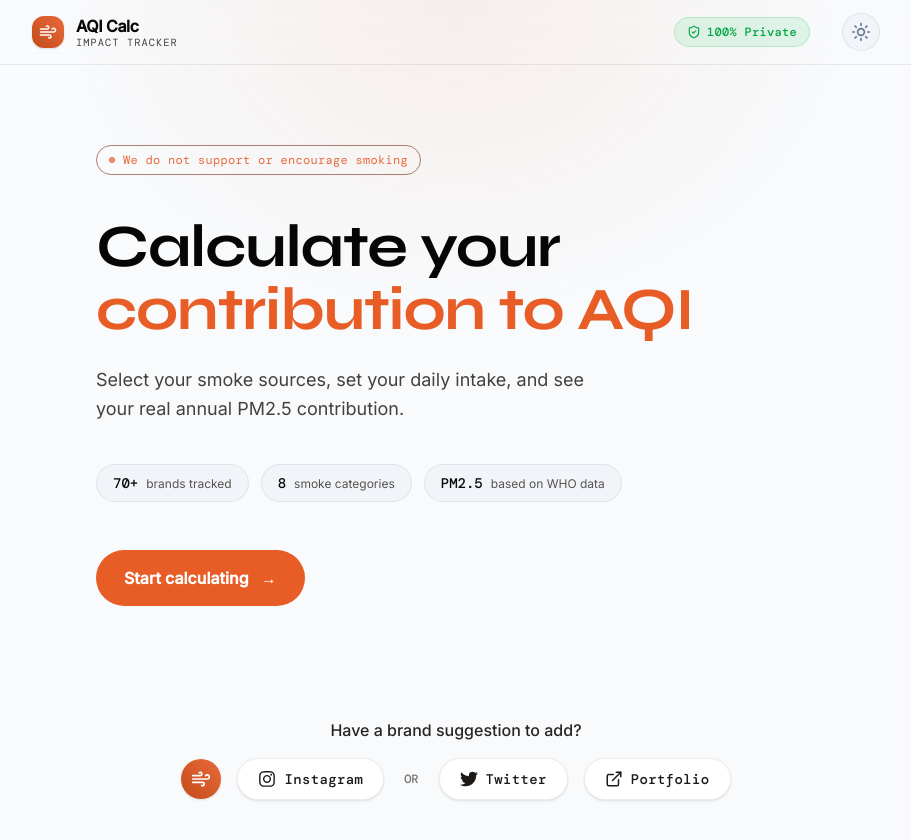
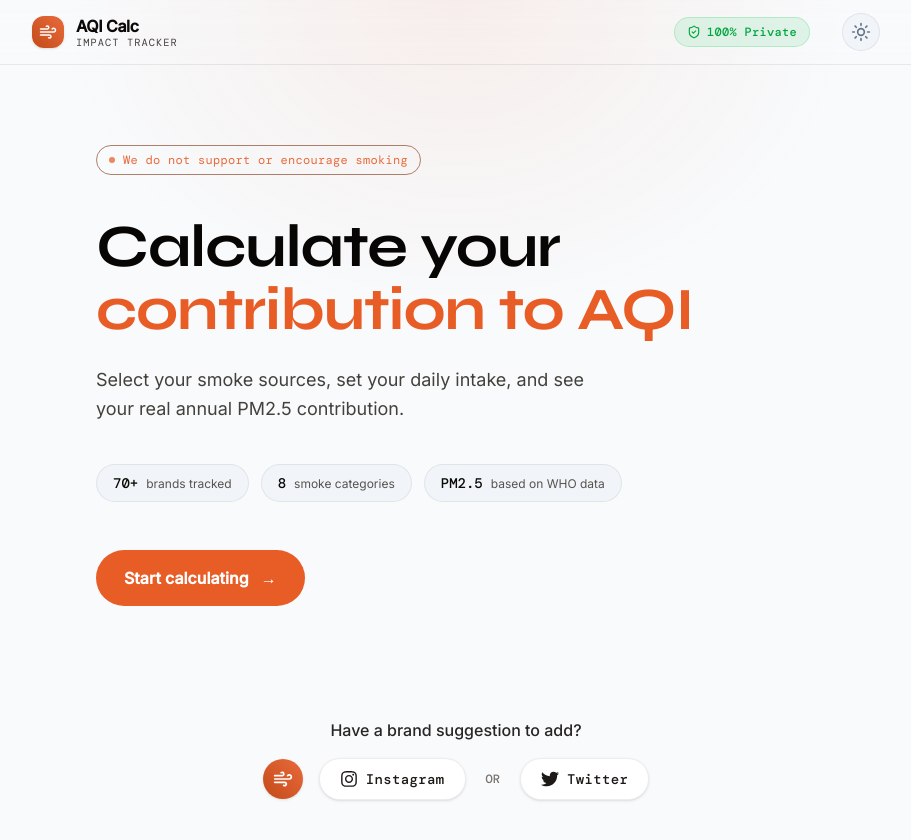
Before and after one commit to unabrijed/contribution-to-aqi-calculator, a Next.js app: page / in a window 1280 px wide. Shown: the top 840 px of the page, without its empty margins (184-1095 px from the left). Built offline with nearby package versions, Linux system fonts and the light colour scheme.

Commit message:
remove portfolio

```diff
--- a/app/page.tsx
+++ b/app/page.tsx
@@ -2,7 +2,7 @@
 
 import { useState } from "react";
 import { FaInstagram, FaTwitter } from "react-icons/fa";
-import { ExternalLink, Wind } from "lucide-react";
+import { Wind } from "lucide-react";
 import type { Selection } from "@/lib/calc";
 import LandingScreen   from "@/components/LandingScreen";
 import CategoryStep    from "@/components/CategoryStep";
@@ -121,15 +121,6 @@ export default function Home() {
             <FaTwitter className="h-4 w-4 sm:h-4.5 sm:w-4.5 transition-transform group-hover:scale-110" />
             <span className="text-sm font-mono tracking-wide font-medium">Twitter</span>
           </a>
-          <a
-            href="https://www.unabrijed.xyz"
-            target="_blank"
-            rel="noopener noreferrer"
-            className="group flex items-center gap-2 px-4 py-2 sm:px-5 sm:py-2.5 rounded-full bg-[var(--surface-1)] border border-[var(--border)] text-ink-200 hover:text-ember-500 hover:border-ember-500/30 transition-all duration-300 shadow-sm hover:shadow-md"
-          >
-            <ExternalLink className="h-4 w-4 sm:h-4.5 sm:w-4.5 transition-transform group-hover:scale-110" />
-            <span className="text-sm font-mono tracking-wide font-medium">Portfolio</span>
-          </a>
         </div>
       </div>
     </main>
```
